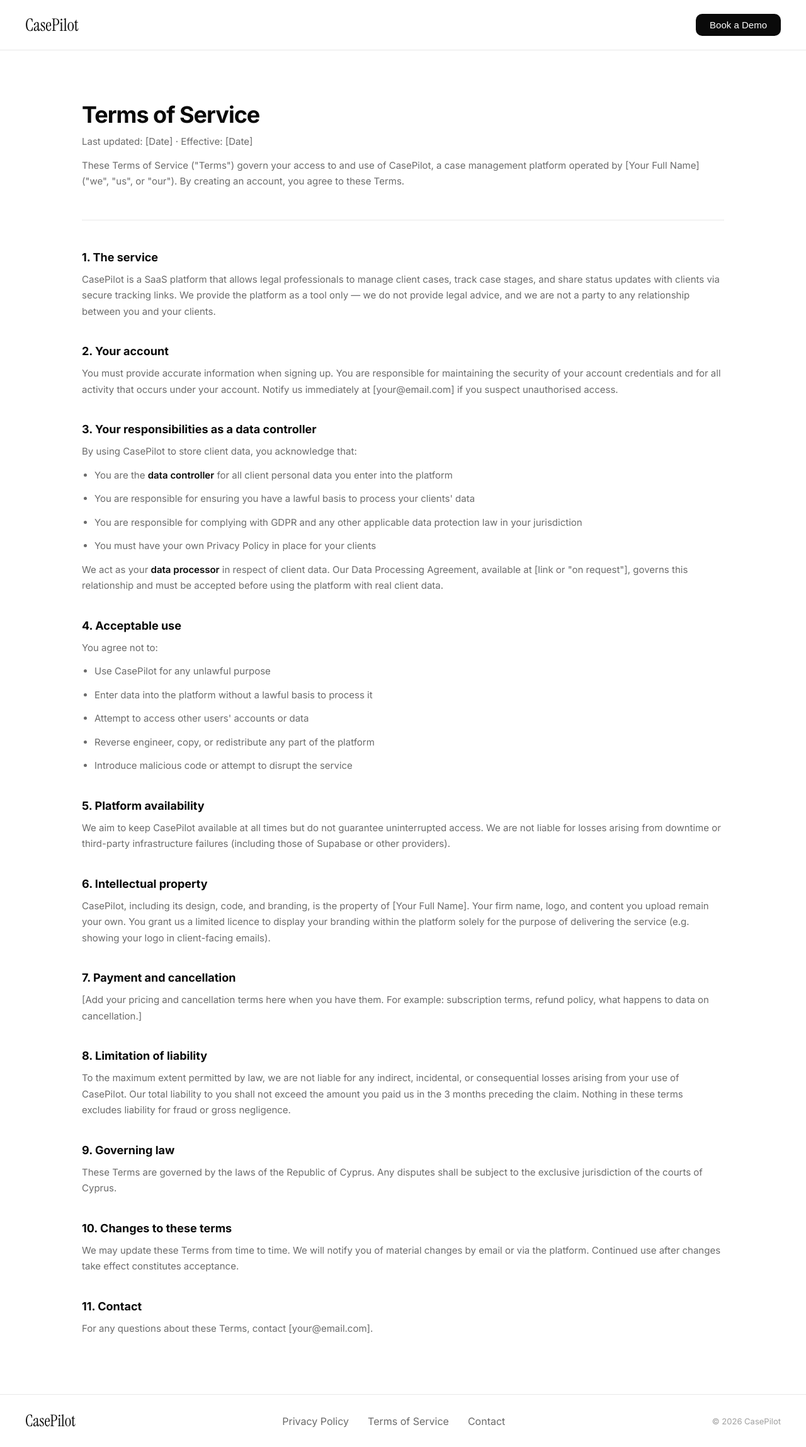
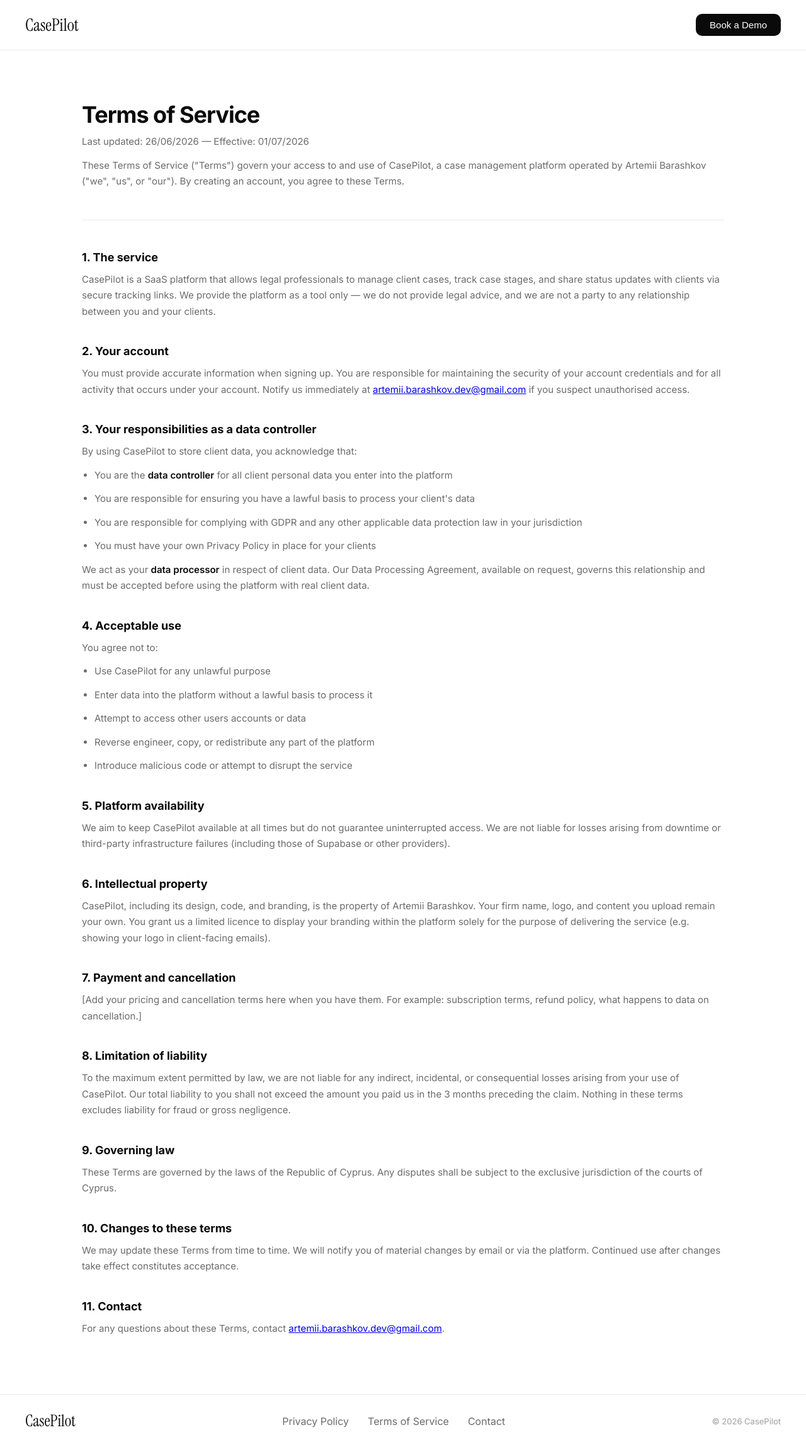
Before and after one commit to ArtemiiHH/case-pilot-website, a React (Vite) app: page /terms in a window 1280 px wide. Shown: the whole page at 63% size. Built offline with nearby package versions, Linux system fonts and the light colour scheme.

Commit message:
Provide my data to Terms page

```diff
--- a/src/pages/Privacy.jsx
+++ b/src/pages/Privacy.jsx
@@ -8,7 +8,9 @@
       <Nav />
       <main className={styles.main}>
         <h1>Privacy Policy</h1>
-        <p className={styles.meta}>Last updated: [Date] · Effective: [Date]</p>
+        <p className={styles.meta}>
+          Last updated: 26/06/2026 — Effective: 01/07/2026
+        </p>
 
         <p>
           This Privacy Policy explains how CasePilot ("we", "us", or "our"),
--- a/src/pages/Terms.jsx
+++ b/src/pages/Terms.jsx
@@ -8,11 +8,13 @@
       <Nav />
       <main className={styles.main}>
         <h1>Terms of Service</h1>
-        <p className={styles.meta}>Last updated: [Date] · Effective: [Date]</p>
+        <p className={styles.meta}>
+          Last updated: 26/06/2026 — Effective: 01/07/2026
+        </p>
 
         <p>
           These Terms of Service ("Terms") govern your access to and use of
-          CasePilot, a case management platform operated by [Your Full Name]
+          CasePilot, a case management platform operated by Artemii Barashkov
           ("we", "us", or "our"). By creating an account, you agree to these
           Terms.
         </p>
@@ -33,7 +35,11 @@
           You must provide accurate information when signing up. You are
           responsible for maintaining the security of your account credentials
           and for all activity that occurs under your account. Notify us
-          immediately at [your@email.com] if you suspect unauthorised access.
+          immediately at{" "}
+          <a href="mailto:artemii.barashkov.dev@gmail.com">
+            artemii.barashkov.dev@gmail.com
+          </a>{" "}
+          if you suspect unauthorised access.
         </p>
 
         <h2>3. Your responsibilities as a data controller</h2>
@@ -45,7 +51,7 @@
           </li>
           <li>
             You are responsible for ensuring you have a lawful basis to process
-            your clients' data
+            your client's data
           </li>
           <li>
             You are responsible for complying with GDPR and any other applicable
@@ -57,9 +63,9 @@
         </ul>
         <p>
           We act as your <strong>data processor</strong> in respect of client
-          data. Our Data Processing Agreement, available at [link or "on
-          request"], governs this relationship and must be accepted before using
-          the platform with real client data.
+          data. Our Data Processing Agreement, available on request, governs
+          this relationship and must be accepted before using the platform with
+          real client data.
         </p>
 
         <h2>4. Acceptable use</h2>
@@ -69,7 +75,7 @@
           <li>
             Enter data into the platform without a lawful basis to process it
           </li>
-          <li>Attempt to access other users' accounts or data</li>
+          <li>Attempt to access other users accounts or data</li>
           <li>
             Reverse engineer, copy, or redistribute any part of the platform
           </li>
@@ -87,7 +93,7 @@
         <h2>6. Intellectual property</h2>
         <p>
           CasePilot, including its design, code, and branding, is the property
-          of [Your Full Name]. Your firm name, logo, and content you upload
+          of Artemii Barashkov. Your firm name, logo, and content you upload
           remain your own. You grant us a limited licence to display your
           branding within the platform solely for the purpose of delivering the
           service (e.g. showing your logo in client-facing emails).
@@ -125,7 +131,11 @@
 
         <h2>11. Contact</h2>
         <p>
-          For any questions about these Terms, contact [your@email.com].
+          For any questions about these Terms, contact{" "}
+          <a href="mailto:artemii.barashkov.dev@gmail.com">
+            artemii.barashkov.dev@gmail.com
+          </a>
+          .
         </p>
       </main>
       <Footer />
```
